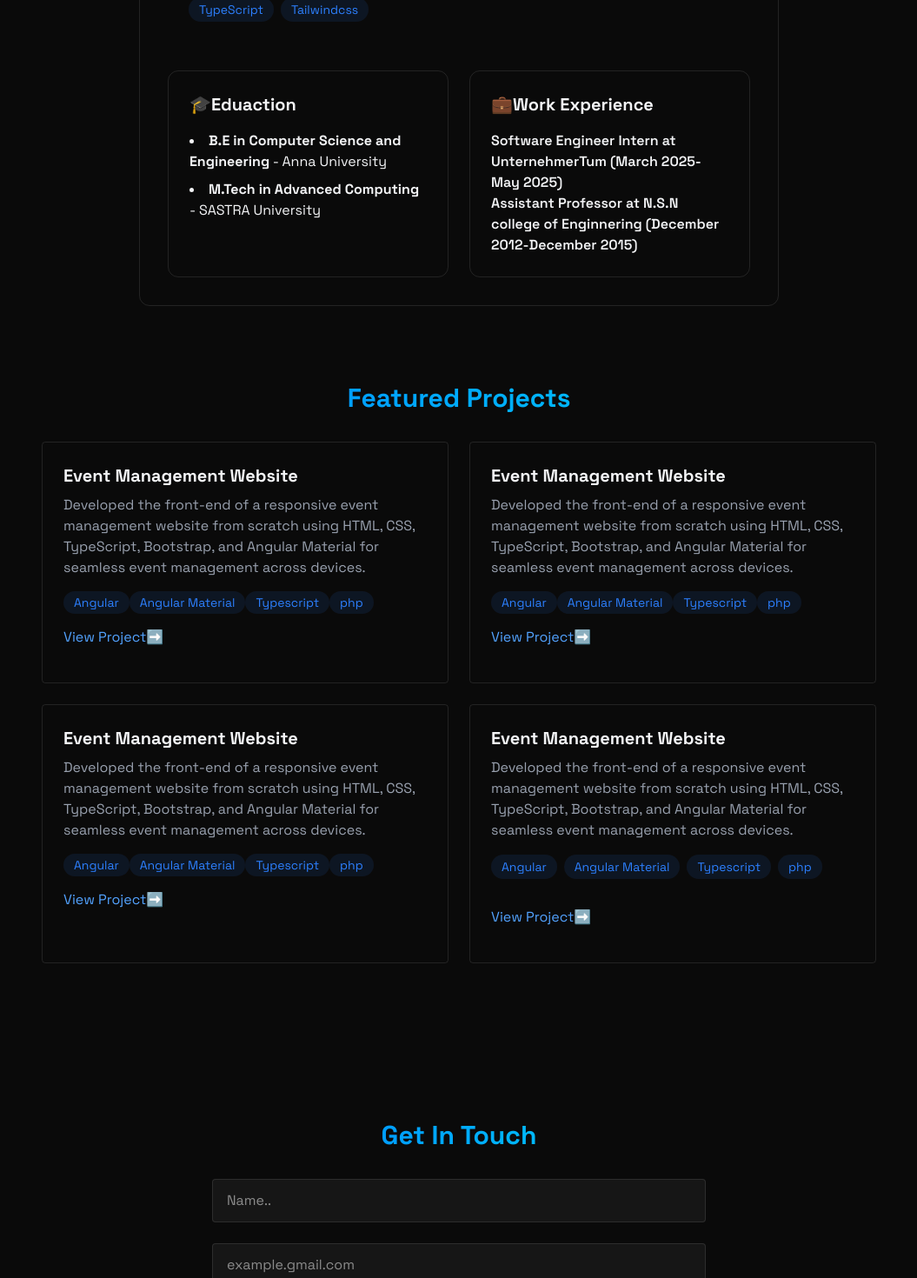
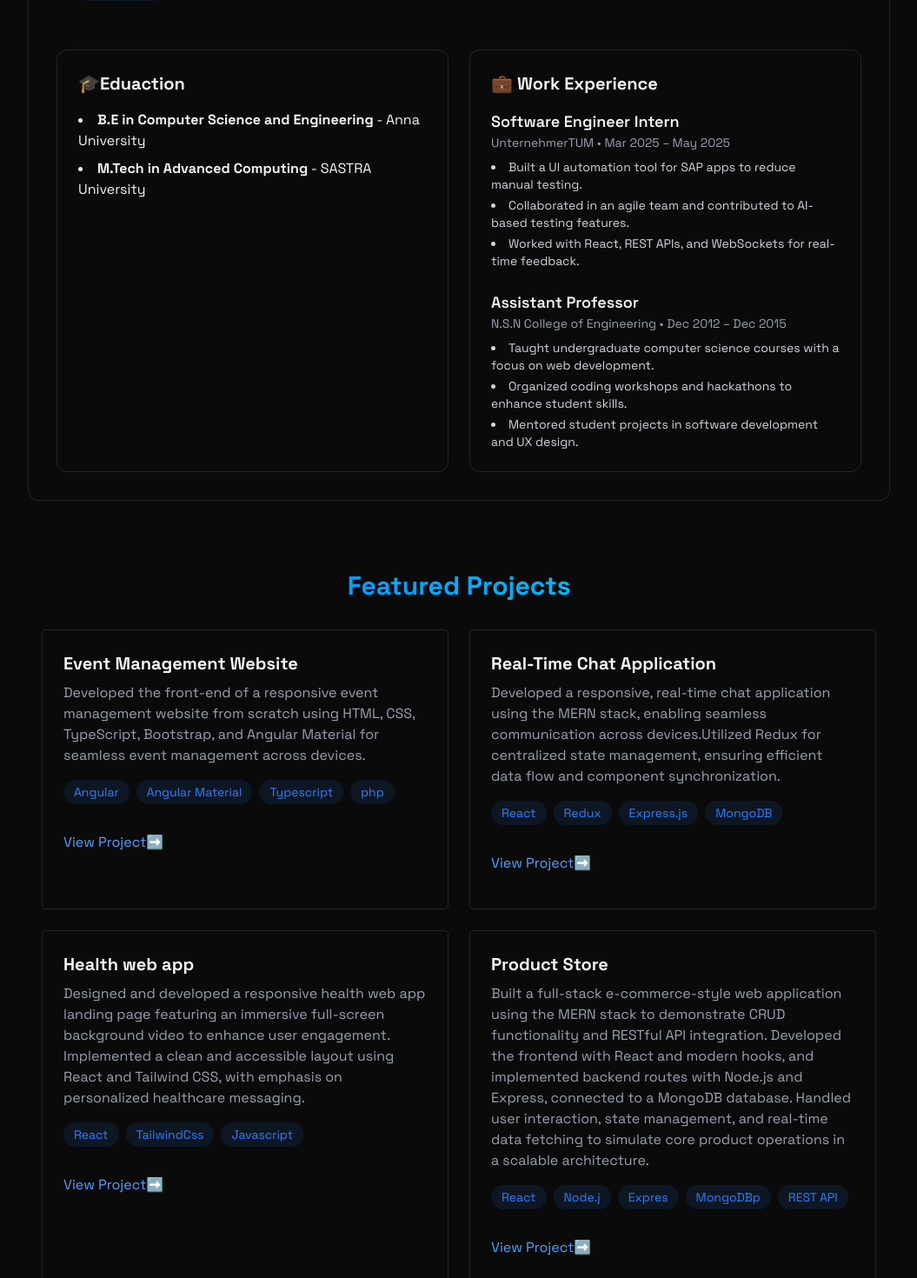
Before and after one commit to saraswathy-dev/MYportfolio, a React (Vite) app: page / in a window 1280 px wide. Shown: the part 1160-2630 px from the top of the page at 87% size, without its empty margins (112-1167 px from the left). Built offline with nearby package versions, Linux system fonts and the light colour scheme.

Commit message:
design change

```diff
--- a/src/components/sections/About.jsx
+++ b/src/components/sections/About.jsx
@@ -11,10 +11,10 @@ const About = () => {
   return (
     <section
       id="about"
-      className="min-h-screen items-center justify-center py-20"
+      className="min-h-screen flex items-center justify-center py-20"
     >
       <RevealOnScroll>
-        <div className="max-w-3xl mx-auto px-4">
+        <div className="max-w-5xl mx-auto px-4">
           <h2
             className="text-3xl font-bold mb-8 bg-gradient-to-r from-blue-500 to-cyan-400
         text-center bg-clip-text text-transparent"
@@ -72,20 +72,55 @@ const About = () => {
                   </ul>
                 </div>
                 <div className="p-6 rounded-xl border-white/10 border hover:translate-y-1 transition-all">
-                  <h3 className="text-xl font-bold mb-4">💼Work Experience</h3>
+                  <h3 className="text-xl font-bold mb-4">💼 Work Experience</h3>
+
+                  {/* Intern Experience */}
+                  <div className="mb-6">
+                    <h4 className="font-semibold text-lg">
+                      Software Engineer Intern
+                    </h4>
+                    <p className="text-gray-400 text-sm">
+                      UnternehmerTUM • Mar 2025 – May 2025
+                    </p>
+                    <ul className="list-disc list-inside text-gray-300 mt-2 space-y-1 text-sm">
+                      <li>
+                        Built a UI automation tool for SAP apps to reduce manual
+                        testing.
+                      </li>
+                      <li>
+                        Collaborated in an agile team and contributed to
+                        AI-based testing features.
+                      </li>
+                      <li>
+                        Worked with React, REST APIs, and WebSockets for
+                        real-time feedback.
+                      </li>
+                    </ul>
+                  </div>
+
+                  {/* Assistant Professor */}
                   <div>
-                    <h4 className="font-semibold">
-                      Software Engineer Intern at UnternehmerTum (March 2025-May
-                      2025)
+                    <h4 className="font-semibold text-lg">
+                      Assistant Professor
                     </h4>
+                    <p className="text-gray-400 text-sm">
+                      N.S.N College of Engineering • Dec 2012 – Dec 2015
+                    </p>
+                    <ul className="list-disc list-inside text-gray-300 mt-2 space-y-1 text-sm">
+                      <li>
+                        Taught undergraduate computer science courses with a
+                        focus on web development.
+                      </li>
+                      <li>
+                        Organized coding workshops and hackathons to enhance
+                        student skills.
+                      </li>
+                      <li>
+                        Mentored student projects in software development and UX
+                        design.
+                      </li>
+                    </ul>
                   </div>
-                  <div>
-                    <h4 className="font-semibold">
-                      Assistant Professor at N.S.N college of Enginnering
-                      (December 2012-December 2015)
-                    </h4>
-                  </div>
-                  <p></p>
                 </div>
               </div>
             </div>
--- a/src/components/sections/Projects.jsx
+++ b/src/components/sections/Projects.jsx
@@ -11,99 +11,6 @@ const Projects = () => {
             Featured Projects
           </h2>
           <div className="grid grid-cols-1 md:grid-cols-2 gap-6">
-            <div className="p-6 rounded border border-white/10 hover:-translate-y-1 hover:border-blue-500/30 hover:shadow-[0_2px_8px_rgba(59,130,246,0.2)] transition">
-              <h3 className="text-xl font-bold mb-2">
-                Event Management Website{" "}
-              </h3>
-              <p className="text-gray-400 mb-4">
-                Developed the front-end of a responsive event management website
-                from scratch using HTML, CSS, TypeScript, Bootstrap, and Angular
-                Material for seamless event management across devices.
-              </p>
-              <div>
-                {["Angular", "Angular Material", "Typescript", "php"].map(
-                  (tech, key) => (
-                    <span
-                      key={key}
-                      className="bg-blue-500/10 text-blue-500 py-1 px-3 rounded-full text-sm hover:bg-blue-500/20
-                hover:shadow-[0_2px_8px_rgba(59,130,246,0.1)] transition-all"
-                    >
-                      {tech}
-                    </span>
-                  )
-                )}
-              </div>
-              <div className="flex justify-between items-center">
-                <a
-                  href="#"
-                  className="text-blue-400 hover:text-blue-300 transition-colors my-4 "
-                >
-                  View Project➡️
-                </a>
-              </div>
-            </div>
-            <div className="p-6 rounded border border-white/10 hover:-translate-y-1 hover:border-blue-500/30 hover:shadow-[0_2px_8px_rgba(59,130,246,0.2)] transition">
-              <h3 className="text-xl font-bold mb-2">
-                Event Management Website{" "}
-              </h3>
-              <p className="text-gray-400 mb-4">
-                Developed the front-end of a responsive event management website
-                from scratch using HTML, CSS, TypeScript, Bootstrap, and Angular
-                Material for seamless event management across devices.
-              </p>
-              <div>
-                {["Angular", "Angular Material", "Typescript", "php"].map(
-                  (tech, key) => (
-                    <span
-                      key={key}
-                      className="bg-blue-500/10 text-blue-500 py-1 px-3 rounded-full text-sm hover:bg-blue-500/20
-                hover:shadow-[0_2px_8px_rgba(59,130,246,0.1)] transition-all"
-                    >
-                      {tech}
-                    </span>
-                  )
-                )}
-              </div>
-              <div className="flex justify-between items-center">
-                <a
-                  href="#"
-                  className="text-blue-400 hover:text-blue-300 transition-colors my-4 "
-                >
-                  View Project➡️
-                </a>
-              </div>
-            </div>
-            <div className="p-6 rounded border border-white/10 hover:-translate-y-1 hover:border-blue-500/30 hover:shadow-[0_2px_8px_rgba(59,130,246,0.2)] transition">
-              <h3 className="text-xl font-bold mb-2">
-                Event Management Website{" "}
-              </h3>
-              <p className="text-gray-400 mb-4">
-                Developed the front-end of a responsive event management website
-                from scratch using HTML, CSS, TypeScript, Bootstrap, and Angular
-                Material for seamless event management across devices.
-              </p>
-              <div>
-                {["Angular", "Angular Material", "Typescript", "php"].map(
-                  (tech, key) => (
-                    <span
-                      key={key}
-                      className="bg-blue-500/10 text-blue-500 py-1 px-3 rounded-full text-sm hover:bg-blue-500/20
-                hover:shadow-[0_2px_8px_rgba(59,130,246,0.1)] transition-all"
-                    >
-                      {tech}
-                    </span>
-                  )
-                )}
-              </div>
-              <div className="flex justify-between items-center">
-                <a
-                  href="#"
-                  className="text-blue-400 hover:text-blue-300 transition-colors my-4 "
-                >
-                  View Project➡️
-                </a>
-              </div>
-            </div>
             <div className="p-6 rounded border border-white/10 hover:-translate-y-1 hover:border-blue-500/30 hover:shadow-[0_2px_8px_rgba(59,130,246,0.2)] transition">
               <h3 className="text-xl font-bold mb-2">
                 Event Management Website{" "}
@@ -128,8 +35,110 @@ const Projects = () => {
               </div>
               <div className="flex justify-between items-center">
                 <a
-                  href="#"
+                  href="https://github.com/saraswathy-dev/EventsTamil"
                   className="text-blue-400 hover:text-blue-300 transition-colors my-4 "
+                  target="_blank"
+                  rel="noopener noreferrer"
+                >
+                  View Project➡️
+                </a>
+              </div>
+            </div>
+            <div className="p-6 rounded border border-white/10 hover:-translate-y-1 hover:border-blue-500/30 hover:shadow-[0_2px_8px_rgba(59,130,246,0.2)] transition">
+              <h3 className="text-xl font-bold mb-2">
+                Real-Time Chat Application{" "}
+              </h3>
+              <p className="text-gray-400 mb-4">
+                Developed a responsive, real-time chat application using the
+                MERN stack, enabling seamless communication across
+                devices.Utilized Redux for centralized state management,
+                ensuring efficient data flow and component synchronization.
+              </p>
+              <div className="flex flex-wrap gap-2 mb-4">
+                {["React", "Redux", "Express.js", "MongoDB"].map(
+                  (tech, key) => (
+                    <span
+                      key={key}
+                      className="bg-blue-500/10 text-blue-500 py-1 px-3 rounded-full text-sm hover:bg-blue-500/20
+                hover:shadow-[0_2px_8px_rgba(59,130,246,0.1)] transition-all"
+                    >
+                      {tech}
+                    </span>
+                  )
+                )}
+              </div>
+              <div className="flex justify-between items-center">
+                <a
+                  href="https://github.com/saraswathy-dev/chat-app.git"
+                  className="text-blue-400 hover:text-blue-300 transition-colors my-4 "
+                  target="_blank"
+                  rel="noopener noreferrer"
+                >
+                  View Project➡️
+                </a>
+              </div>
+            </div>
+            <div className="p-6 rounded border border-white/10 hover:-translate-y-1 hover:border-blue-500/30 hover:shadow-[0_2px_8px_rgba(59,130,246,0.2)] transition">
+              <h3 className="text-xl font-bold mb-2">Health web app </h3>
+              <p className="text-gray-400 mb-4">
+                Designed and developed a responsive health web app landing page
+                featuring an immersive full-screen background video to enhance
+                user engagement. Implemented a clean and accessible layout using
+                React and Tailwind CSS, with emphasis on personalized healthcare
+                messaging.
+              </p>
+              <div className="flex flex-wrap gap-2 mb-4">
+                {["React", "TailwindCss", "Javascript"].map((tech, key) => (
+                  <span
+                    key={key}
+                    className="bg-blue-500/10 text-blue-500 py-1 px-3 rounded-full text-sm hover:bg-blue-500/20
+                hover:shadow-[0_2px_8px_rgba(59,130,246,0.1)] transition-all"
+                  >
+                    {tech}
+                  </span>
+                ))}
+              </div>
+              <div className="flex justify-between items-center">
+                <a
+                  href="https://saraswathy-dev.github.io/HealthCare-webapp/"
+                  className="text-blue-400 hover:text-blue-300 transition-colors my-4 "
+                  target="_blank"
+                  rel="noopener noreferrer"
+                >
+                  View Project➡️
+                </a>
+              </div>
+            </div>
+            <div className="p-6 rounded border border-white/10 hover:-translate-y-1 hover:border-blue-500/30 hover:shadow-[0_2px_8px_rgba(59,130,246,0.2)] transition">
+              <h3 className="text-xl font-bold mb-2">Product Store </h3>
+              <p className="text-gray-400 mb-4">
+                Built a full-stack e-commerce-style web application using the
+                MERN stack to demonstrate CRUD functionality and RESTful API
+                integration. Developed the frontend with React and modern hooks,
+                and implemented backend routes with Node.js and Express,
+                connected to a MongoDB database. Handled user interaction, state
+                management, and real-time data fetching to simulate core product
+                operations in a scalable architecture.
+              </p>
+              <div className="flex flex-wrap gap-2 mb-4">
+                {["React", "Node.j", "Expres", " MongoDBp", "REST API"].map(
+                  (tech, key) => (
+                    <span
+                      key={key}
+                      className="bg-blue-500/10 text-blue-500 py-1 px-3 rounded-full text-sm hover:bg-blue-500/20
+                hover:shadow-[0_2px_8px_rgba(59,130,246,0.1)] transition-all"
+                    >
+                      {tech}
+                    </span>
+                  )
+                )}
+              </div>
+              <div className="flex justify-between items-center">
+                <a
+                  href="https://saraswathy-dev.github.io/mern-crash-course/"
+                  className="text-blue-400 hover:text-blue-300 transition-colors my-4 "
+                  target="_blank"
+                  rel="noopener noreferrer"
                 >
                   View Project➡️
                 </a>
```
